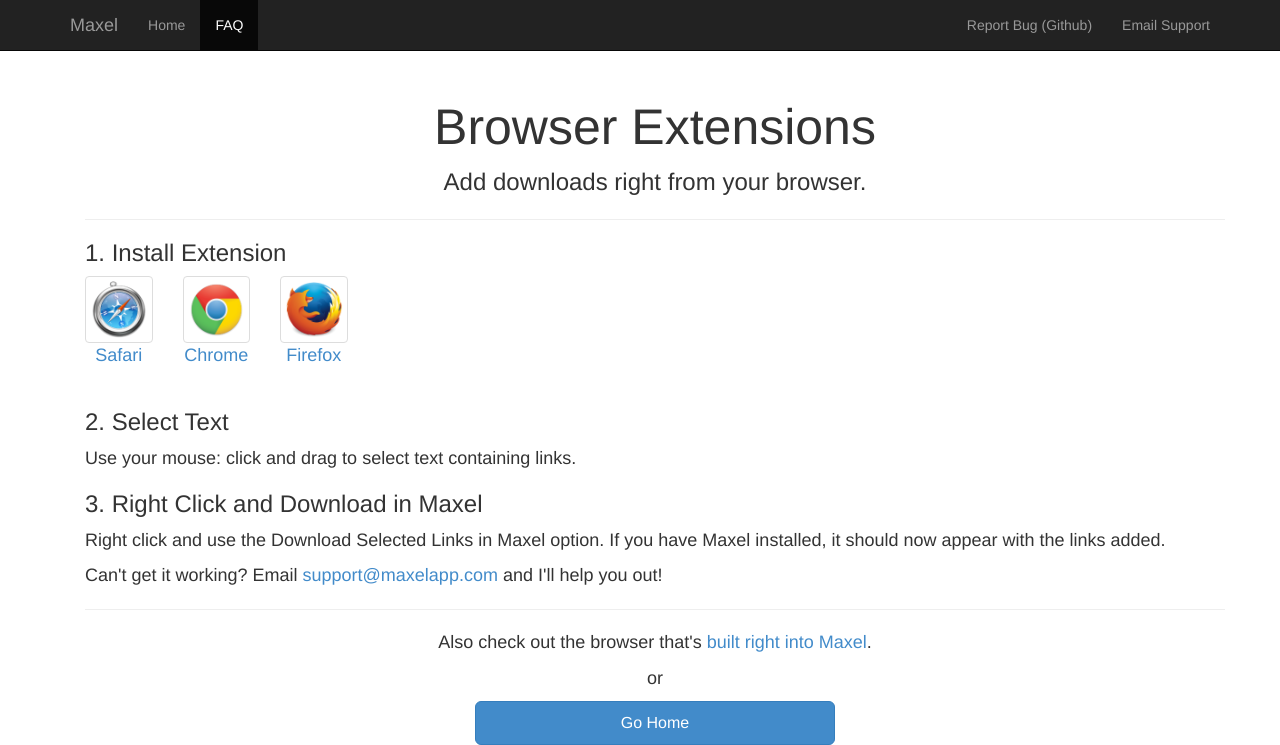
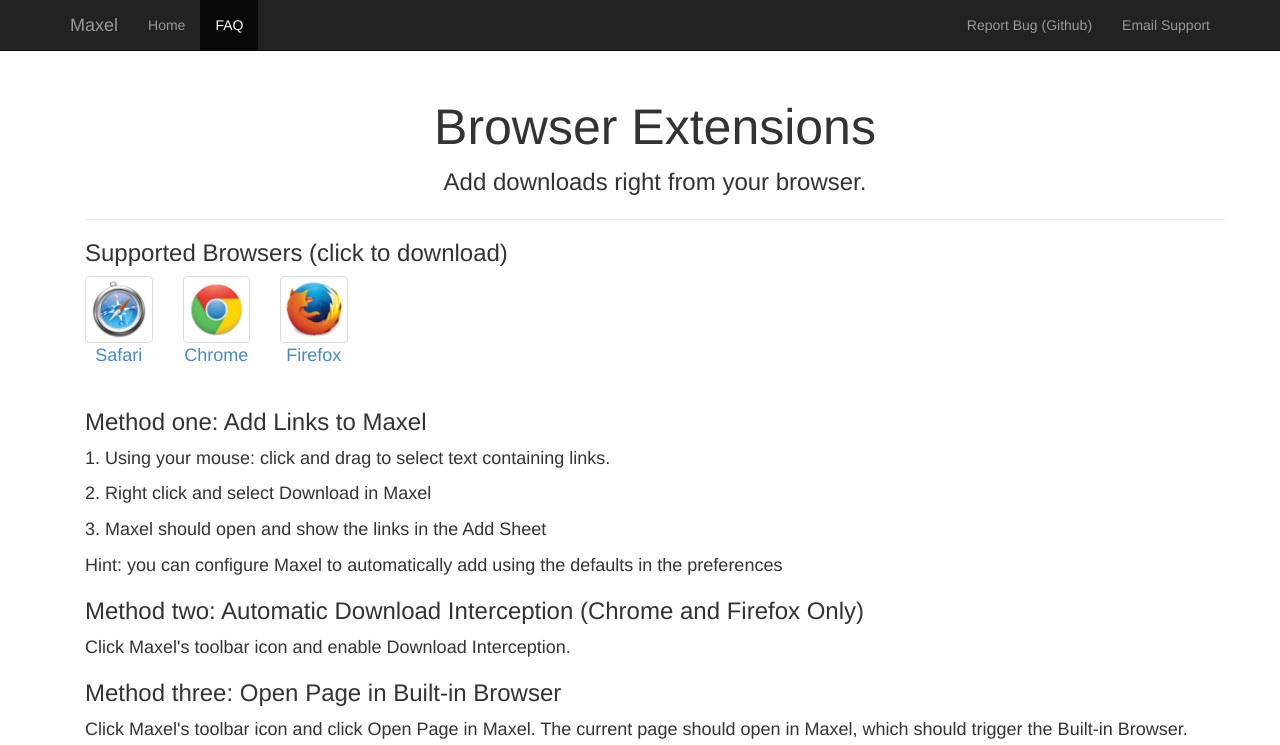
Before and after one commit to maxelapp/maxelapp.github.io, a Jekyll site: the page built from browsers.html, in a window 1280 px wide and 1085 px high, cut to the strip 0-745 px from the top of the window. Built offline with Jekyll 4.4.1, drawn with Linux system fonts in a browser that asks for light colours; nearby versions of some CDN libraries.

Commit message:
Add details to browsers

```diff
--- a/browsers.html
+++ b/browsers.html
@@ -9,7 +9,7 @@
   <h1 class="text-center">Browser Extensions</h1>
   <p class="lead text-center">Add downloads right from your browser.</p>
   <hr/>
-  <h3>1. Install Extension</h3>
+  <h3>Supported Browsers (click to download)</h3>
   <div class="row portraits">
     <div class="col-sm-1">
       <a href="http://maxelapp.com/SendToMaxel.safariextz">
@@ -31,11 +31,21 @@
     </div>
   </div>
 
-  <h3>2. Select Text</h3>
-  <p>Use your mouse: click and drag to select text containing links.</p>
+  <h3>Method one: Add Links to Maxel</h3>
+  <p>1. Using your mouse: click and drag to select text containing links.</p>
+  <p>2. Right click and select Download in Maxel</p>
+  <p>3. Maxel should open and show the links in the Add Sheet</p>
+  <p>Hint: you can configure Maxel to automatically add using the defaults in the preferences</p>
 
-  <h3>3. Right Click and Download in Maxel</h3>
-  <p>Right click and use the Download Selected Links in Maxel option. If you have Maxel installed, it should now appear with the links added.</p>
+
+  <h3>Method two: Automatic Download Interception (Chrome and Firefox Only)</h3>
+  <p>Click Maxel's toolbar icon and enable Download Interception.</p>
+
+  <h3>Method three: Open Page in Built-in Browser</h3>
+  <p>Click Maxel's toolbar icon and click Open Page in Maxel. The current page should open in Maxel, which should trigger the Built-in Browser.</p>
+
+  <hr/>
+
   <p>Can't get it working? Email <a href="mailto:support@maxelapp.com">support@maxelapp.com</a> and I'll help you out!</p>
 
   <hr/>
```
